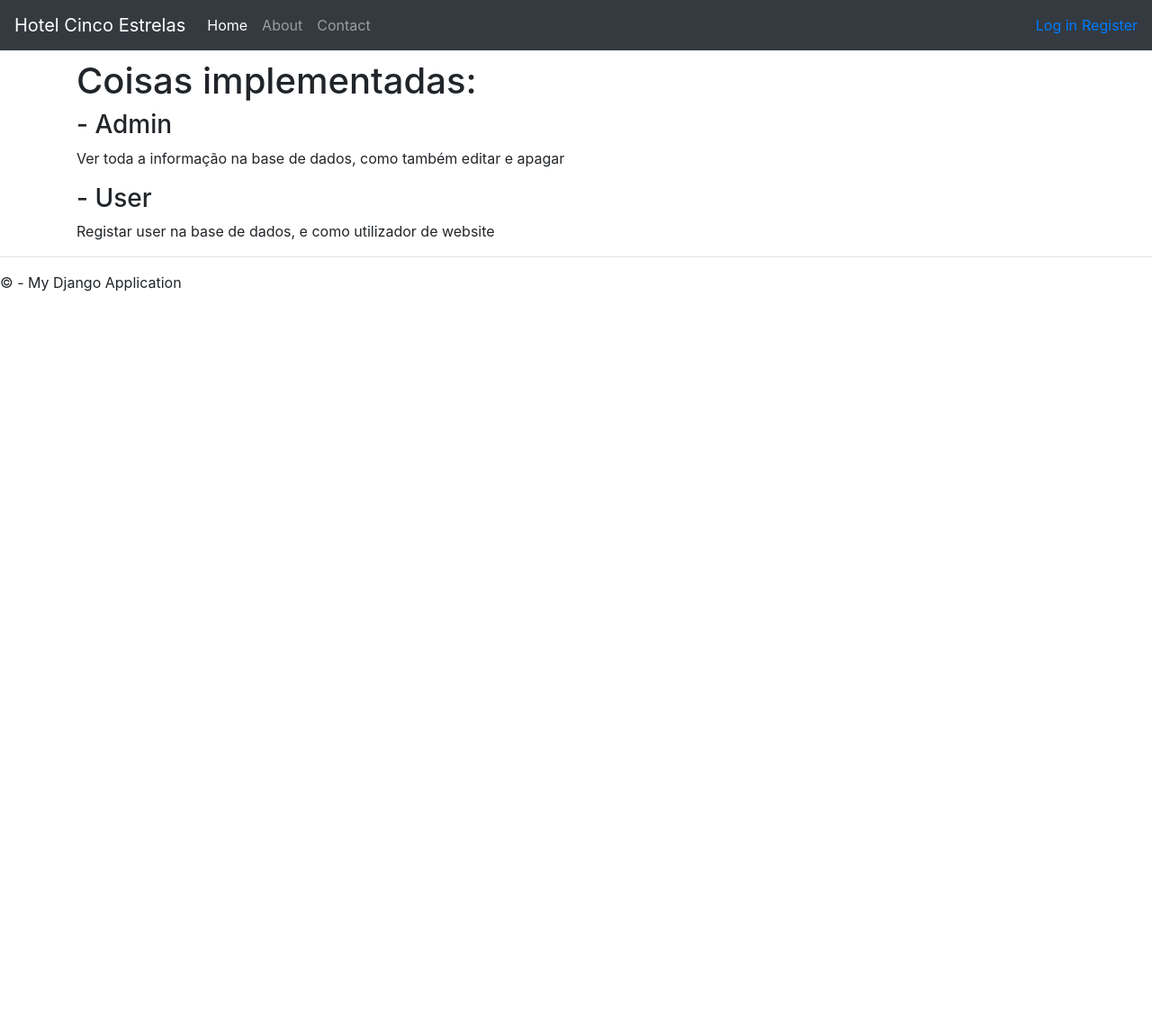
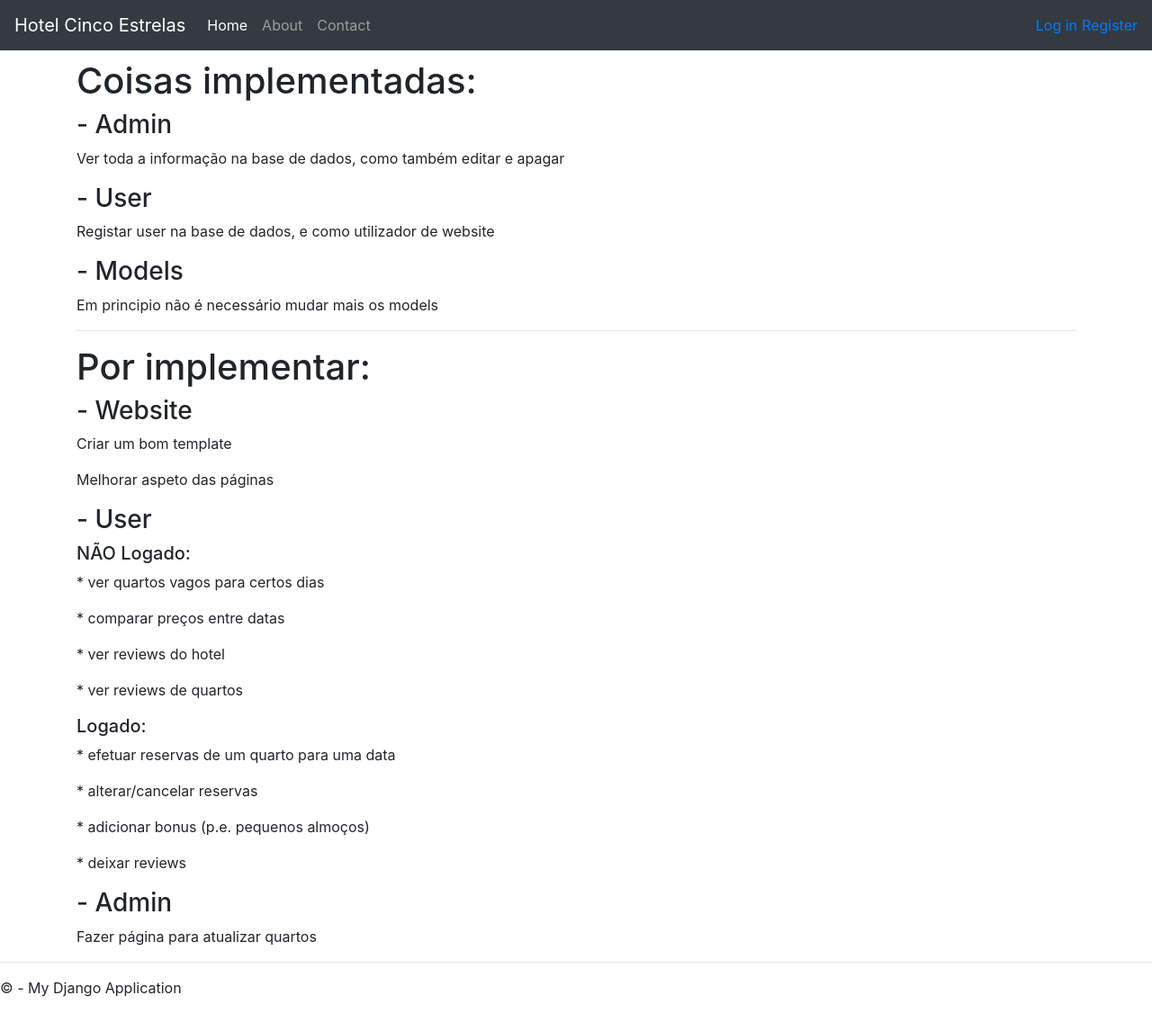
Before and after one commit to pdPinho/Hotel-Cinco-Estrelas, a Django app: page /about/ in a window 1280 px wide. Shown: the whole page at 90% size. Before the commit the page ends 324 px from the top, so only its background shows below. Run offline with Django 4.2, Linux system fonts and the light colour scheme; some libraries are stand-ins or nearby versions.

Commit message:
add information to ABOUT

```diff
--- a/mysite/app/templates/about.html
+++ b/mysite/app/templates/about.html
@@ -7,5 +7,26 @@
 <p>Ver toda a informação na base de dados, como também editar e apagar</p>
 <h3>- User </h3>
 <p>Registar user na base de dados, e como utilizador de website</p>
+<h3>- Models </h3>
+<p>Em principio não é necessário mudar mais os models</p>
 
+<hr />
+
+<h1>Por implementar:</h1>
+<h3>- Website </h3>
+<p>Criar um bom template</p>
+<p>Melhorar aspeto das páginas</p>
+<h3>- User </h3>
+<h5>NÃO Logado:</h5>
+<p>* ver quartos vagos para certos dias</p>
+<p>* comparar preços entre datas</p>
+<p>* ver reviews do hotel</p>
+<p>* ver reviews de quartos</p>
+<h5>Logado:</h5>
+<p>* efetuar reservas de um quarto para uma data</p>
+<p>* alterar/cancelar reservas</p>
+<p>* adicionar bonus (p.e. pequenos almoços)</p>
+<p>* deixar reviews</p>
+<h3>- Admin</h3>
+<p>Fazer página para atualizar quartos</p>
 {% endblock %}
```
